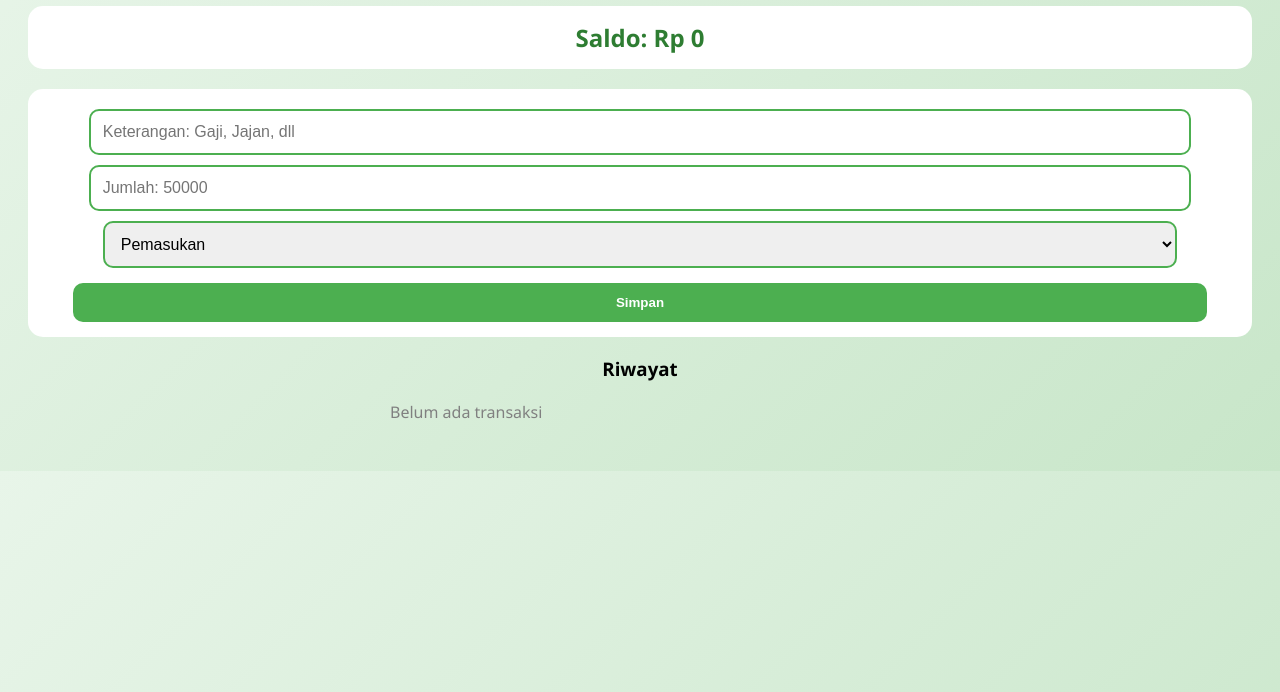
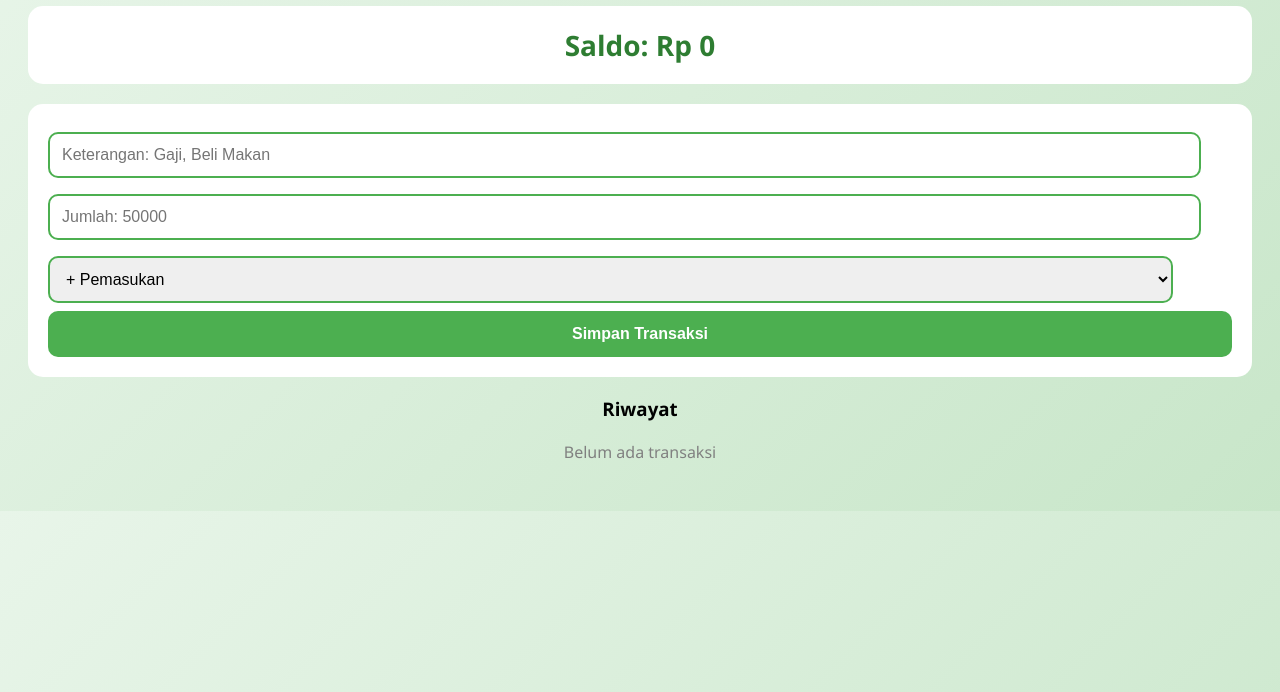
Before and after one commit to arifascore-bit/Catatanku, a plain HTML site: page index.html in a window 1280 px wide. Shown: the part 108-800 px from the top of the page. Drawn offline with Linux system fonts and the light colour scheme.

Commit message:
Update index.html

```diff
--- a/index.html
+++ b/index.html
@@ -3,80 +3,62 @@
 <head>
   <meta charset="UTF-8">
   <meta name="viewport" content="width=device-width, initial-scale=1.0">
-  <title>Catatanku Keuangan</title>
+  <title>Keuanganku</title>
   <link rel="manifest" href="manifest.json">
   <meta name="theme-color" content="#4CAF50">
   <style>
-    body { font-family: 'Segoe UI'; background: linear-gradient(135deg, #e8f5e9, #c8e6c9); padding: 20px; text-align: center; }
-    h1 { color: #2E7D32; }
-    .saldo { font-size: 24px; font-weight: bold; color: #2E7D32; background: white; padding: 15px; border-radius: 15px; margin-bottom: 20px; }
-    .box { background: white; padding: 15px; border-radius: 15px; margin-bottom: 15px; }
-    input, select { padding: 12px; width: 90%; border-radius: 10px; border: 2px solid #4CAF50; font-size: 16px; margin: 5px 0; }
-    button { padding: 12px 20px; border-radius: 10px; border: none; background: #4CAF50; color: white; cursor: pointer; font-weight: bold; width: 95%; margin-top: 10px; }
-    .pemasukan { color: green; } .pengeluaran { color: red; }
-    #riwayat { text-align: left; max-width: 500px; margin: 20px auto; }
-    .item { background: white; padding: 12px; margin: 8px 0; border-radius: 10px; display: flex; justify-content: space-between; box-shadow: 0 2px 5px rgba(0,0,0,0.1); }
+    body { font-family: 'Segoe UI'; background: linear-gradient(135deg, #e8f5e9, #c8e6c9); padding: 20px; }
+    h1 { color: #2E7D32; text-align: center; }
+    .saldo { font-size: 28px; font-weight: bold; color: #2E7D32; background: white; padding: 20px; border-radius: 15px; text-align: center; margin-bottom: 20px; }
+    .box { background: white; padding: 20px; border-radius: 15px; margin-bottom: 15px; }
+    input, select { padding: 12px; width: 95%; border-radius: 10px; border: 2px solid #4CAF50; font-size: 16px; margin: 8px 0; }
+    button { padding: 14px 20px; border-radius: 10px; border: none; background: #4CAF50; color: white; cursor: pointer; font-weight: bold; width: 100%; font-size: 16px; }
+    .pemasukan { color: #2E7D32; font-weight: bold; } .pengeluaran { color: #D32F2F; font-weight: bold; }
+    #riwayat { max-width: 600px; margin: 20px auto; }
+    .item { background: white; padding: 15px; margin: 10px 0; border-radius: 10px; display: flex; justify-content: space-between; box-shadow: 0 2px 5px rgba(0,0,0,0.1); }
   </style>
 </head>
 <body>
-  <h1>💰 Catatanku Keuangan 💰</h1>
+  <h1>💰 Keuanganku 💰</h1>
   <div class="saldo">Saldo: Rp <span id="totalSaldo">0</span></div>
 
   <div class="box">
-    <input type="text" id="keterangan" placeholder="Keterangan: Gaji, Jajan, dll">
+    <input type="text" id="keterangan" placeholder="Keterangan: Gaji, Beli Makan">
     <input type="number" id="jumlah" placeholder="Jumlah: 50000">
     <select id="jenis">
-      <option value="pemasukan">Pemasukan</option>
-      <option value="pengeluaran">Pengeluaran</option>
+      <option value="pemasukan">+ Pemasukan</option>
+      <option value="pengeluaran">- Pengeluaran</option>
     </select>
-    <button onclick="tambahData()">Simpan</button>
+    <button onclick="tambahData()">Simpan Transaksi</button>
   </div>
 
-  <h3>Riwayat</h3>
+  <h3 style="text-align:center;">Riwayat</h3>
   <div id="riwayat"></div>
 
   <script>
     let db;
-    let request = indexedDB.open("KeuanganDB", 1);
-    request.onupgradeneeded = e => {
-      db = e.target.result;
-      db.createObjectStore("transaksi", {keyPath: "id", autoIncrement: true});
-    };
+    let request = indexedDB.open("KeuanganDBv2", 1);
+    request.onupgradeneeded = e => { db = e.target.result; db.createObjectStore("transaksi", {keyPath: "id", autoIncrement: true}); };
     request.onsuccess = e => { db = e.target.result; tampilkanData(); }
 
     function tampilkanData() {
-      let tx = db.transaction("transaksi", "readonly");
-      let store = tx.objectStore("transaksi");
-      let req = store.getAll();
+      let tx = db.transaction("transaksi", "readonly"); let store = tx.objectStore("transaksi"); let req = store.getAll();
       req.onsuccess = () => {
-        let data = req.result;
-        let saldo = 0;
-        let html = '';
-        data.forEach(t => {
+        let data = req.result; let saldo = 0; let html = '';
+        data.reverse().forEach(t => {
           saldo += t.jenis === 'pemasukan' ? t.jumlah : -t.jumlah;
           html += `<div class="item"><div>${t.keterangan} <br><small class="${t.jenis}">${t.jenis}</small></div><div class="${t.jenis}">Rp ${t.jumlah.toLocaleString()}</div></div>`;
         });
-        document.getElementById('riwayat').innerHTML = html || '<p style="color:gray;">Belum ada transaksi</p>';
+        document.getElementById('riwayat').innerHTML = html || '<p style="color:gray;text-align:center;">Belum ada transaksi</p>';
         document.getElementById('totalSaldo').innerText = saldo.toLocaleString();
       }
     }
-
     function tambahData() {
-      let ket = document.getElementById('keterangan').value;
-      let jum = parseInt(document.getElementById('jumlah').value);
-      let jen = document.getElementById('jenis').value;
+      let ket = document.getElementById('keterangan').value; let jum = parseInt(document.getElementById('jumlah').value); let jen = document.getElementById('jenis').value;
       if(ket === '' || !jum) return alert('Isi semua dulu!');
-
-      let tx = db.transaction("transaksi", "readwrite");
-      let store = tx.objectStore("transaksi");
-      store.add({keterangan: ket, jumlah: jum, jenis: jen});
-      tx.oncomplete = () => {
-        document.getElementById('keterangan').value = '';
-        document.getElementById('jumlah').value = '';
-        tampilkanData();
-      }
+      let tx = db.transaction("transaksi", "readwrite"); tx.objectStore("transaksi").add({keterangan: ket, jumlah: jum, jenis: jen});
+      tx.oncomplete = () => { document.getElementById('keterangan').value = ''; document.getElementById('jumlah').value = ''; tampilkanData(); }
     }
-
     if('serviceWorker' in navigator) navigator.serviceWorker.register('./sw.js');
   </script>
 </body>
```
